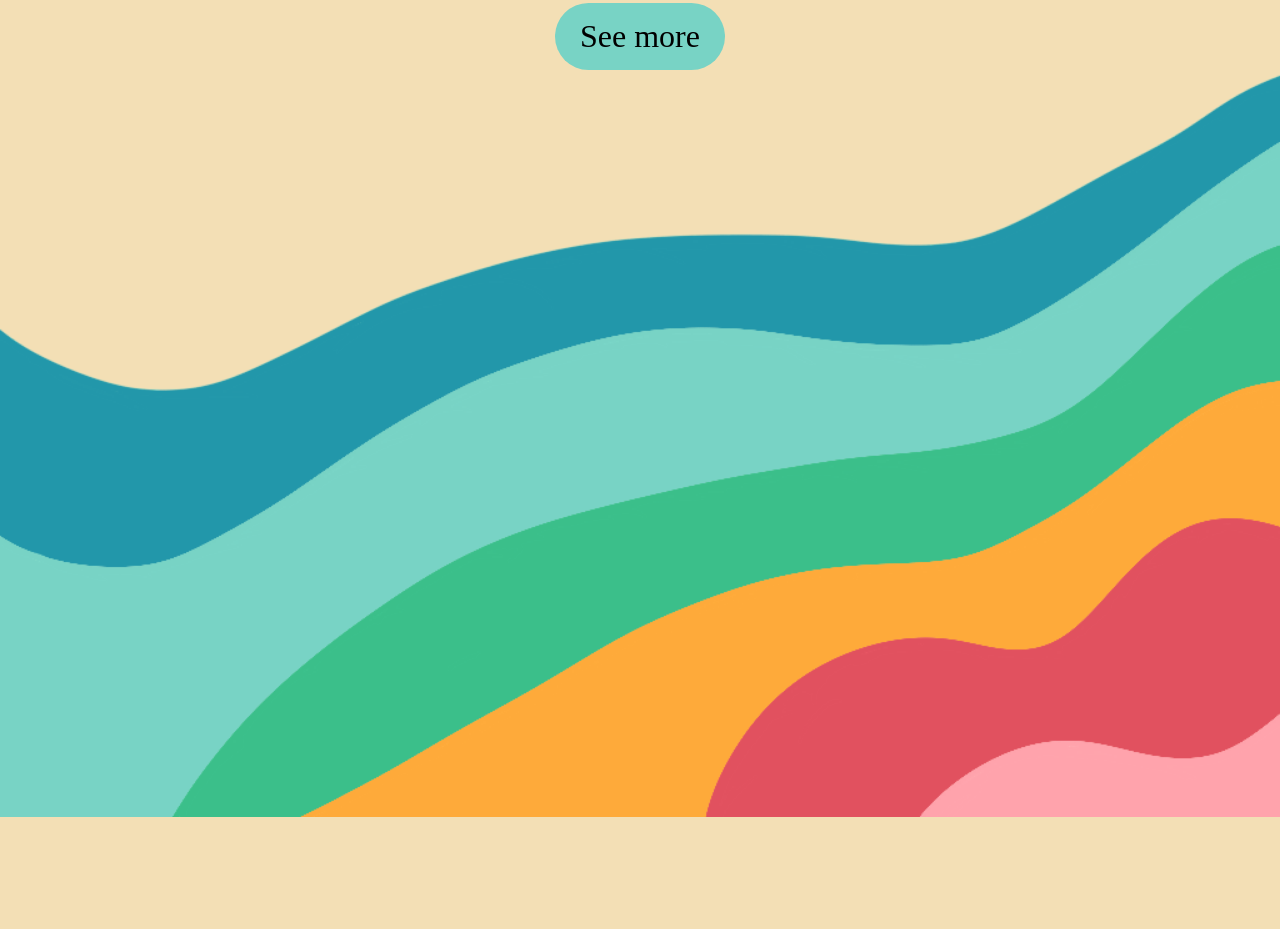
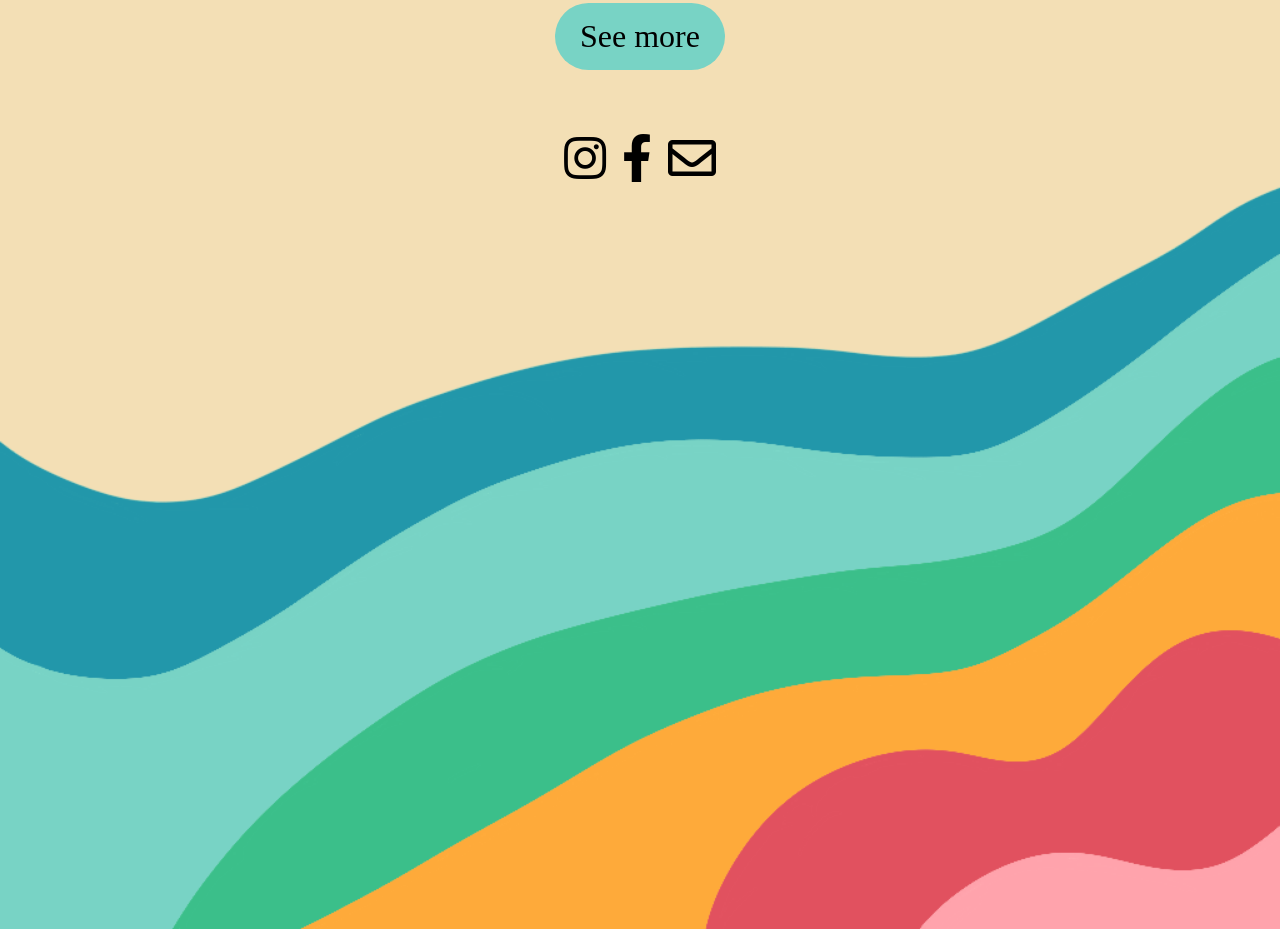
Before and after one commit to charleelachance/portfolio, a plain HTML site: page index.html in a window 1280 px wide. Shown: the part 5809-6738 px from the top of the page. Before the commit the page ends 6626 px from the top, so only its background shows below. Drawn offline with Linux system fonts and the light colour scheme; a web font is replaced by a local one.

Commit message:
added contact icons and styled them

```diff
--- a/css/style.css
+++ b/css/style.css
@@ -298,6 +298,38 @@ header a:hover {
   transform: scale(1.02);
 }
 
+.contact-div {
+  display: flex;
+  justify-content: center;
+  margin-top: 4rem;
+}
+
+.contact-div i {
+  font-size: 3rem;
+  color: black;
+  transition: all .3s;
+}
+
+.contact-div a {
+  z-index: 20;
+}
+
+.insta-icon:hover i {
+  color: #E2505E;
+}
+
+.facebook-icon {
+  margin: 0 1rem;
+}
+
+.facebook-icon:hover i {
+  color: #3D99AB;
+}
+
+.mail-icon:hover i {
+  color: #F6AA35;
+}
+
 footer img {
   margin: -10vw 0 0 0;
   width: 100%;
--- a/index.html
+++ b/index.html
@@ -164,6 +164,12 @@
         </div>
       </section>
 
+      <div class="contact-div">
+        <a href="https://www.instagram.com/charleelachance_/" target="_blank" class="insta-icon"><i class="fab fa-instagram"></i></a>
+        <a href="https://www.facebook.com/charlee.lachance.96/" target="_blank" class="facebook-icon"><i class="fab fa-facebook-f"></i></a>
+        <a href="mailto:m_c_lachance@yahoo.com" class="mail-icon"><i class="far fa-envelope"></i></a>
+      </div>
+
       <footer>
         <img src="./images/footer-img.PNG" alt="Swirly rainbow colors">
       </footer>
```
Also changed, not shown: html/artwork.html (+0 -1 lines).
